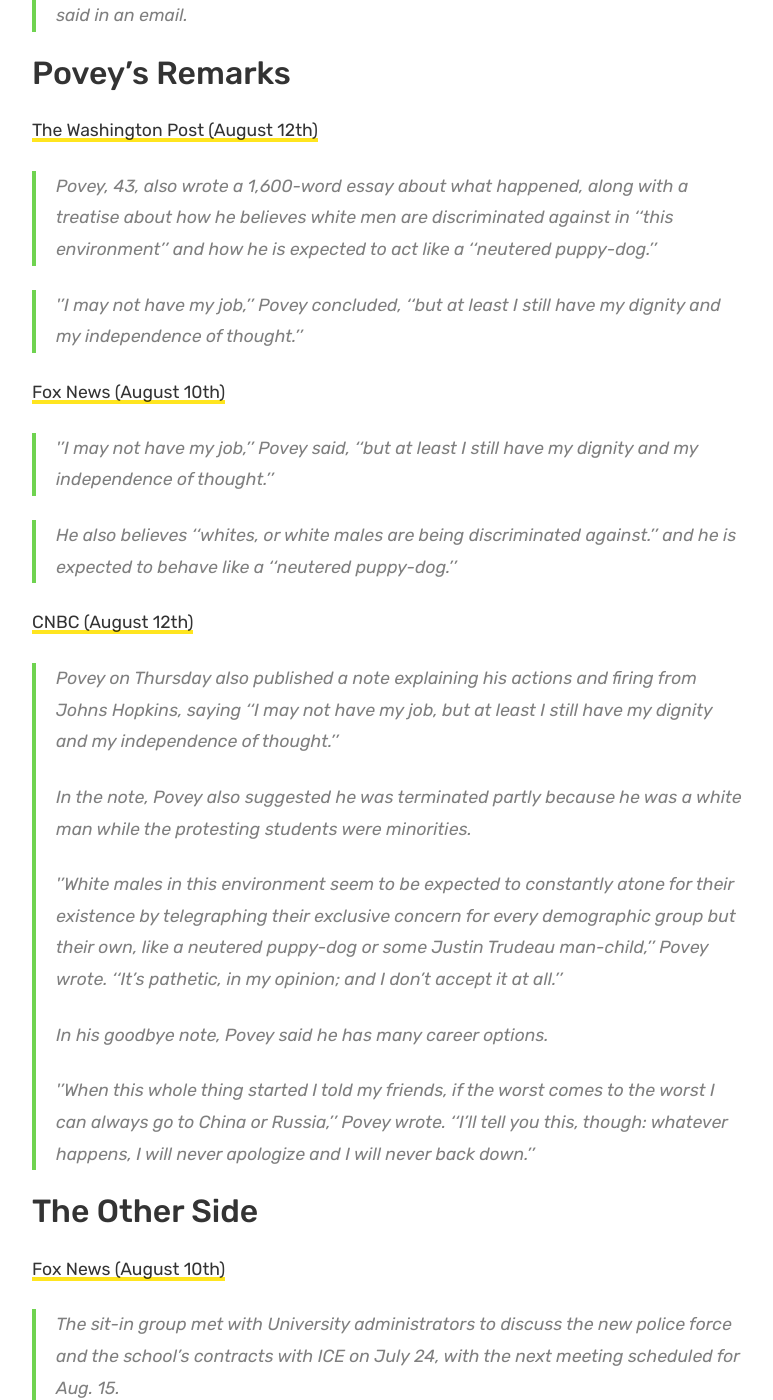
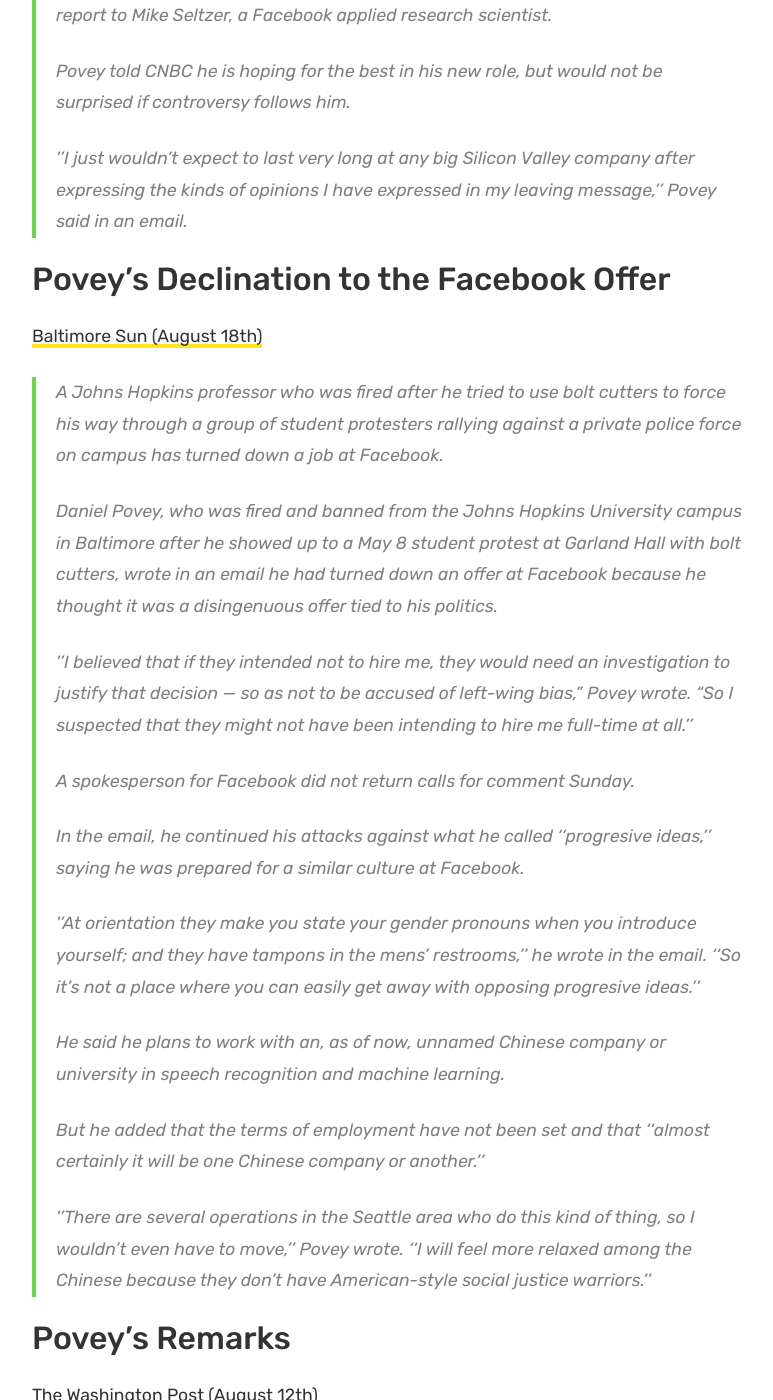
Before and after one commit to savedanpovey/savedanpovey.github.io, a Jekyll site: the page built from _posts/2019-8-16-what-happened.md, in a window 1280 px wide and 1400 px high, scrolled down 5559 px. Shown: the whole window, without its empty margins (53-826 px from the left). Built offline with Jekyll 4.4.1, drawn with Linux system fonts in a browser that asks for light colours; our own code applies the rules of GitHub Pages for plain Markdown files; comment, search, counter and statistics services are not loaded; some of the changed text lies outside the part shown.

Commit message:
add baltimore sun

```diff
--- a/_posts/2019-8-16-what-happened.md
+++ b/_posts/2019-8-16-what-happened.md
@@ -80,6 +80,10 @@
 >
 > ''As a faculty member at Johns Hopkins University, you created a dangerous situation that could have ended in serious harm to our students, yourself, and others in the community,'' reads a copy of the termination letter that Povey posted on his website.
 
+[Baltimore Sun (August 18th)](https://www.baltimoresun.com/education/bs-md-johns-hopkins-professor-facebook-20190818-hb5ytjlmf5h7xa452jd7bkihce-story.html)
+
+> School officials wrote in a termination letter to Povey that he brought ''a group of non-affiliates to campus'' on May 8 and ''created a dangerous situation that could have ended in serious harm to our students, yourself, and others in the community.'' The university terminated his employment effective Aug. 31.
+
 ## Facebook's Conditional Offer
 
 [CNBC (August 12th)](https://www.cnbc.com/2019/08/12/facebook-hires-daniel-povey-fired-johns-hopkins-professor.html)
@@ -93,6 +97,28 @@
 > Povey told CNBC he is hoping for the best in his new role, but would not be surprised if controversy follows him.
 >
 > ''I just wouldn't expect to last very long at any big Silicon Valley company after expressing the kinds of opinions I have expressed in my leaving message,'' Povey said in an email.
+
+## Povey's Declination to the Facebook Offer
+
+[Baltimore Sun (August 18th)](https://www.baltimoresun.com/education/bs-md-johns-hopkins-professor-facebook-20190818-hb5ytjlmf5h7xa452jd7bkihce-story.html)
+
+> A Johns Hopkins professor who was fired after he tried to use bolt cutters to force his way through a group of student protesters rallying against a private police force on campus has turned down a job at Facebook.
+>
+> Daniel Povey, who was fired and banned from the Johns Hopkins University campus in Baltimore after he showed up to a May 8 student protest at Garland Hall with bolt cutters, wrote in an email he had turned down an offer at Facebook because he thought it was a disingenuous offer tied to his politics.
+>
+> ''I believed that if they intended not to hire me, they would need an investigation to justify that decision — so as not to be accused of left-wing bias,” Povey wrote. “So I suspected that they might not have been intending to hire me full-time at all.''
+>
+> A spokesperson for Facebook did not return calls for comment Sunday.
+>
+> In the email, he continued his attacks against what he called ''progresive ideas,'' saying he was prepared for a similar culture at Facebook.
+>
+> ''At orientation they make you state your gender pronouns when you introduce yourself; and they have tampons in the mens' restrooms,'' he wrote in the email. ''So it’s not a place where you can easily get away with opposing progresive ideas.''
+>
+> He said he plans to work with an, as of now, unnamed Chinese company or university in speech recognition and machine learning.
+>
+> But he added that the terms of employment have not been set and that ''almost certainly it will be one Chinese company or another.''
+>
+> ''There are several operations in the Seattle area who do this kind of thing, so I wouldn’t even have to move,'' Povey wrote. ''I will feel more relaxed among the Chinese because they don’t have American-style social justice warriors.''
 
 ## Povey's Remarks
 
@@ -120,6 +146,12 @@
 >
 > ''When this whole thing started I told my friends, if the worst comes to the worst I can always go to China or Russia,'' Povey wrote. ''I'll tell you this, though: whatever happens, I will never apologize and I will never back down.''
 
+[Baltimore Sun (August 18th)](https://www.baltimoresun.com/education/bs-md-johns-hopkins-professor-facebook-20190818-hb5ytjlmf5h7xa452jd7bkihce-story.html)
+
+> Povey has been outspoken since being fired from the university, penning a personal essay where he claimed white males are discriminated against on college campuses.
+>
+> ''White males in this environment seem to be expected to constantly atone for their existence by telegraphing their exclusive concern for every demographic group but their own, like a neutered puppy-dog or some [Canadian Prime Minister] Justin Trudeau man-child,'' he wrote. ''It’s pathetic, in my opinion, and I don’t accept it at all.''
+
 ## The Other Side
 
 [Fox News (August 10th)](https://www.foxnews.com/us/johns-hopkins-professor-fired-for-attempting-to-sabotage-student-protest)
```
